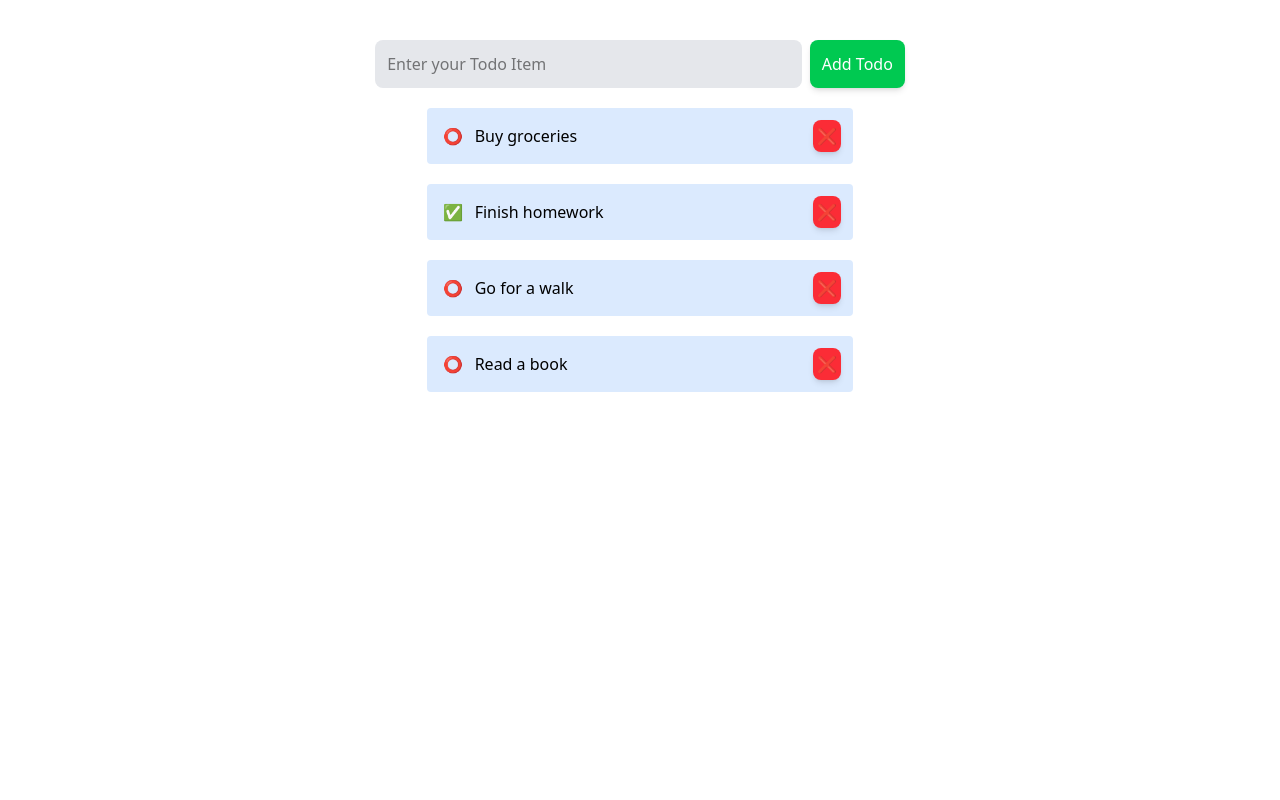
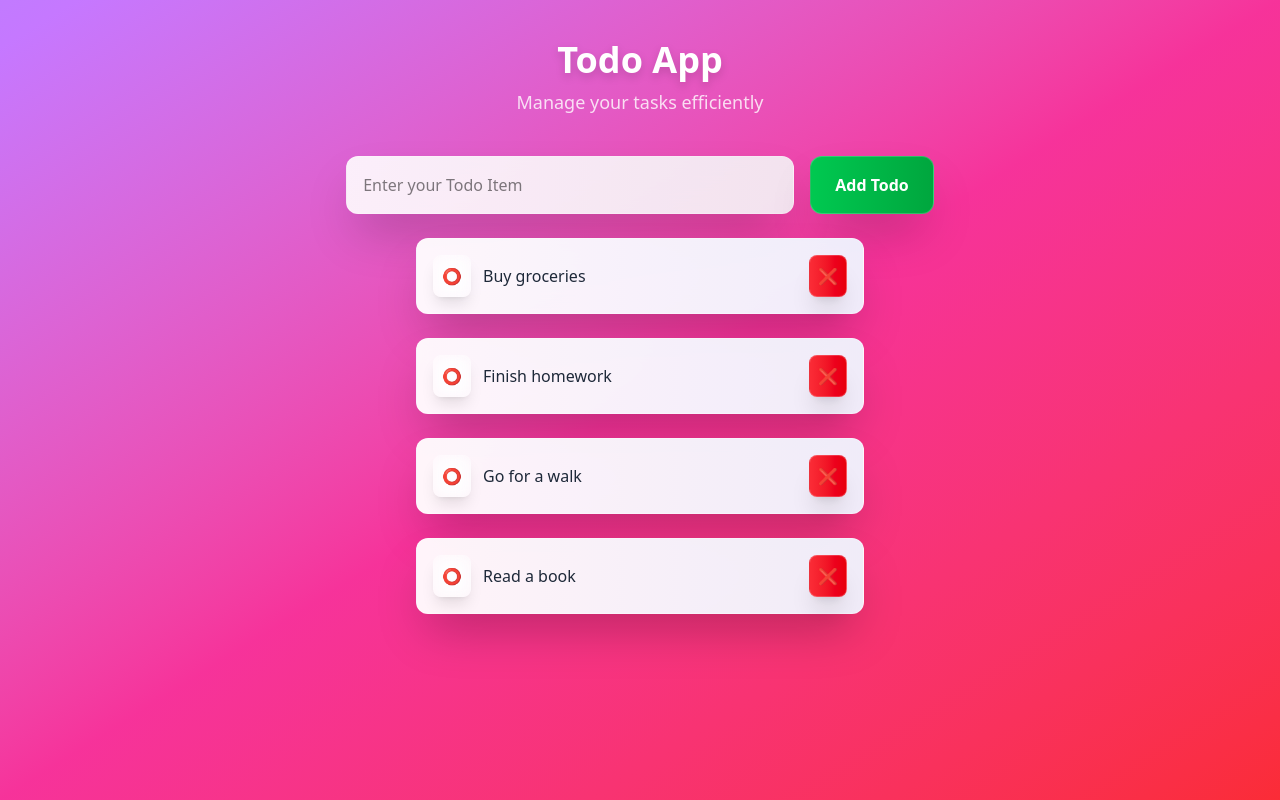
Before and after one commit to alihamza-12/Redux_ToolKit_Query, a React (Vite) app: page / in a window 1280 px wide. Built offline with nearby package versions, Linux system fonts and the light colour scheme; data requests are answered from the project's data file.

Commit message:
Ui Enhancement

```diff
--- a/src/App.jsx
+++ b/src/App.jsx
@@ -42,60 +42,89 @@ function App() {
   };
   // -----------------------------------------------------------------------------------------------------------
 
-  if (isLoading) return <p className="text-center mt-10">Loading todos...</p>;
+  if (isLoading)
+    return (
+      <div className="min-h-screen bg-gradient-to-br from-purple-400 via-pink-500 to-red-500 dark:from-gray-900 dark:via-purple-900 dark:to-black flex items-center justify-center">
+        <div className="text-center">
+          <div className="animate-spin rounded-full h-12 w-12 border-b-2 border-white mx-auto mb-4"></div>
+          <p className="text-white text-lg font-semibold">Loading todos...</p>
+        </div>
+      </div>
+    );
   if (isError)
     return (
-      <p className="text-center mt-10 text-red-500">Failed to fetch todos</p>
+      <div className="min-h-screen bg-gradient-to-br from-purple-400 via-pink-500 to-red-500 dark:from-gray-900 dark:via-purple-900 dark:to-black flex items-center justify-center">
+        <div className="text-center bg-red-500/20 backdrop-blur-md rounded-xl p-8 shadow-2xl border border-red-400/30">
+          <p className="text-white text-xl font-semibold mb-2">Oops!</p>
+          <p className="text-red-100">Failed to fetch todos</p>
+        </div>
+      </div>
     );
   return (
-    <>
-      {/* input */}
+    <div className="min-h-screen bg-gradient-to-br from-purple-400 via-pink-500 to-red-500 dark:from-gray-900 dark:via-purple-900 dark:to-black">
+      {/* Header */}
+      <header className="text-center py-10">
+        <h1 className="text-4xl font-bold text-white mb-2 drop-shadow-lg">
+          Todo App
+        </h1>
+        <p className="text-lg text-white/80">Manage your tasks efficiently</p>
+      </header>
 
-      <div className="flex justify-center mt-10 gap-2 w-full">
+      {/* Input Section */}
+      <div className="flex justify-center gap-4 w-full px-4">
         <input
           value={newTodo}
           onChange={handleInput}
           onKeyDown={(e) => e.key === "Enter" && handleSubmit()}
-          className="p-3 bg-gray-200 dark:bg-gray-700 dark:text-white rounded-lg w-1/3 outline-none focus:ring-2 focus:ring-blue-400"
+          className="p-4 bg-gradient-to-r from-white/90 to-gray-100/90 dark:from-gray-800/90 dark:to-gray-700/90 dark:text-white rounded-xl w-full max-w-md outline-none focus:ring-4 focus:ring-white/50 shadow-2xl backdrop-blur-md border border-white/20"
           type="text"
           placeholder="Enter your Todo Item"
           required
         />
         <button
           onClick={handleSubmit}
-          className="p-3 rounded-lg bg-green-500 dark:bg-emerald-700 text-white hover:bg-green-600 dark:hover:bg-emerald-800 cursor-pointer transition-all duration-200 hover:scale-105 shadow-md"
+          className="px-6 py-4 rounded-xl bg-gradient-to-r from-green-500 to-green-600 dark:from-emerald-700 dark:to-emerald-600 text-white font-semibold hover:from-green-600 hover:to-green-700 dark:hover:from-emerald-800 dark:hover:to-emerald-700 cursor-pointer transition-all duration-300 hover:scale-105 shadow-2xl backdrop-blur-md border border-white/20 hover:shadow-green-500/25"
         >
           Add Todo
         </button>
       </div>
 
-      {/* List */}
-      <div className="pb-20">
-        {todos.map((todo) => (
+      {/* Todo List */}
+      <div className="pb-20 px-4">
+        {todos.map((todo, index) => (
           <ul
             key={todo.id}
-            className="flex flex-col items-center mt-5 w-1/3 mx-auto"
+            className="flex flex-col items-center mt-6 w-full max-w-md mx-auto"
+            style={{ animationDelay: `${index * 0.1}s` }}
           >
-            <li className="p-3 w-full bg-blue-100 dark:bg-indigo-800 dark:text-white rounded flex justify-between items-center hover:bg-blue-200 dark:hover:bg-indigo-700">
+            <li className="p-4 w-full bg-gradient-to-r from-white/95 to-blue-50/95 dark:from-gray-800/95 dark:to-indigo-900/95 dark:text-white rounded-xl flex justify-between items-center hover:from-white hover:to-blue-100 dark:hover:from-gray-700 dark:hover:to-indigo-800 shadow-2xl backdrop-blur-md border border-white/30 transition-all duration-300 hover:scale-[1.02] hover:shadow-3xl">
               {todo.completed ? (
                 <button
                   onClick={() => toggleTodo(todo.id, todo.completed)}
-                  className="p-1 hover:bg-blue-500 dark:hover:bg-blue-700 hover:text-white rounded-lg cursor-pointer mr-2"
+                  className="p-2 hover:bg-gradient-to-r hover:from-green-400 hover:to-green-500 dark:hover:from-green-600 dark:hover:to-green-700 hover:text-white rounded-lg cursor-pointer mr-3 transition-all duration-300 hover:scale-110 shadow-lg backdrop-blur-sm border border-white/20"
                 >
                   ✅
                 </button>
               ) : (
                 <button
                   onClick={() => toggleTodo(todo.id, todo.completed)}
-                  className="p-1 hover:bg-blue-500 dark:hover:bg-blue-700 hover:text-white rounded-lg cursor-pointer mr-2"
+                  className="p-2 hover:bg-gradient-to-r hover:from-yellow-400 hover:to-yellow-500 dark:hover:from-yellow-600 dark:hover:to-yellow-700 hover:text-white rounded-lg cursor-pointer mr-3 transition-all duration-300 hover:scale-110 shadow-lg backdrop-blur-sm border border-white/20"
                 >
                   ⭕
                 </button>
               )}
-              <span className="w-full">{todo.text}</span>
+              <span
+                className={`w-full transition-all duration-300 ${
+                  todo.completed
+                    ? "line-through text-gray-500 dark:text-gray-400"
+                    : "text-gray-800 dark:text-white"
+                }`}
+              >
+                {todo.text}
+              </span>
               <button
                 onClick={() => removeTodo(todo.id)}
-                className="p-1 bg-red-500 dark:bg-red-600 hover:bg-red-600 dark:hover:bg-red-700 hover:text-white rounded-lg cursor-pointer transition-all duration-200 hover:scale-105 shadow-md"
+                className="p-2 bg-gradient-to-r from-red-500 to-red-600 dark:from-red-600 dark:to-red-700 hover:from-red-600 hover:to-red-700 dark:hover:from-red-700 dark:hover:to-red-800 hover:text-white rounded-lg cursor-pointer transition-all duration-300 hover:scale-110 shadow-xl backdrop-blur-sm border border-white/20"
               >
                 ❌
               </button>
@@ -103,7 +132,7 @@ function App() {
           </ul>
         ))}
       </div>
-    </>
+    </div>
   );
 }
 
--- a/src/db.json
+++ b/src/db.json
@@ -8,7 +8,7 @@
     {
       "id": "2",
       "text": "Finish homework",
-      "completed": true
+      "completed": false
     },
     {
       "id": "3",
```
